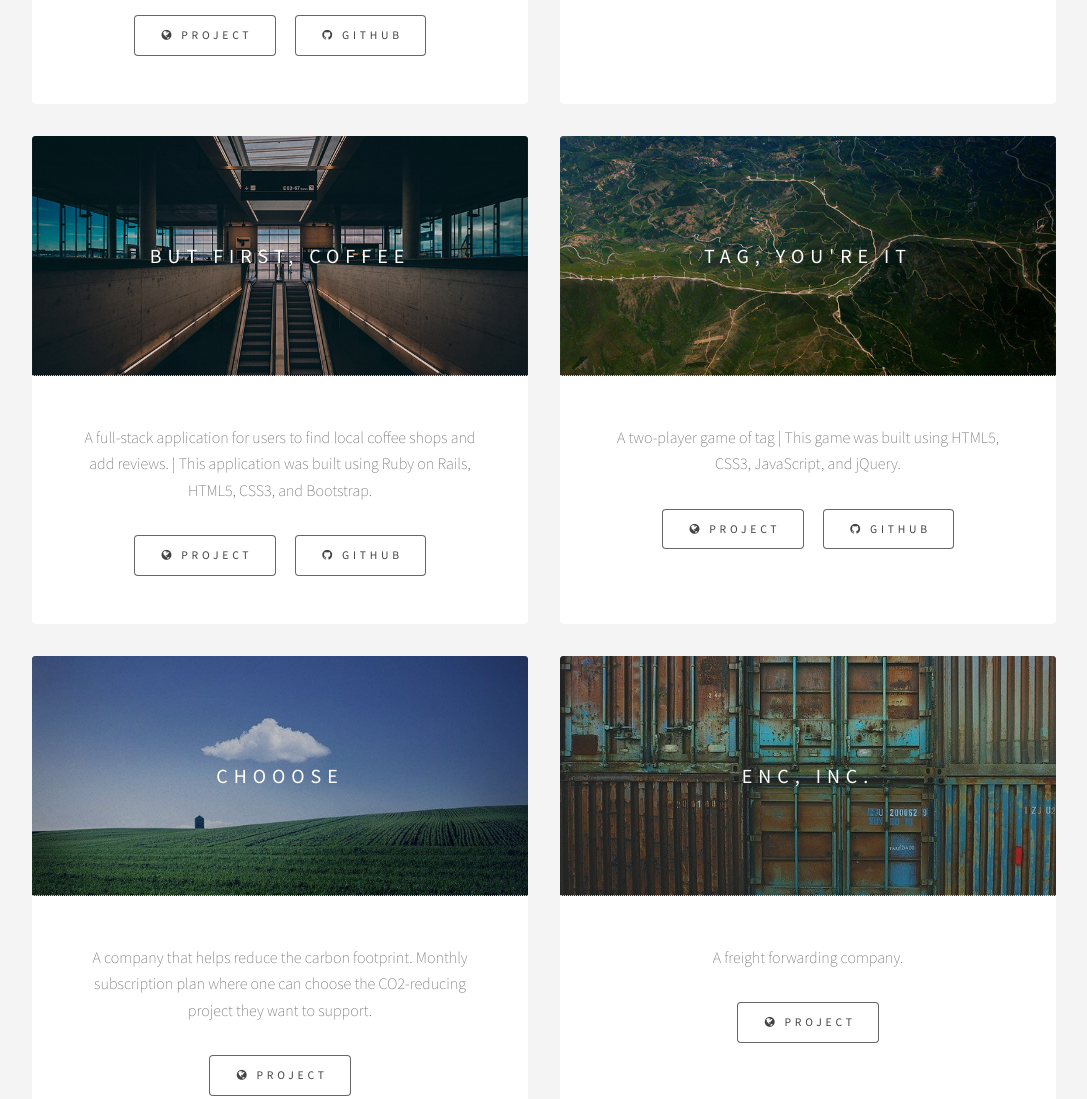
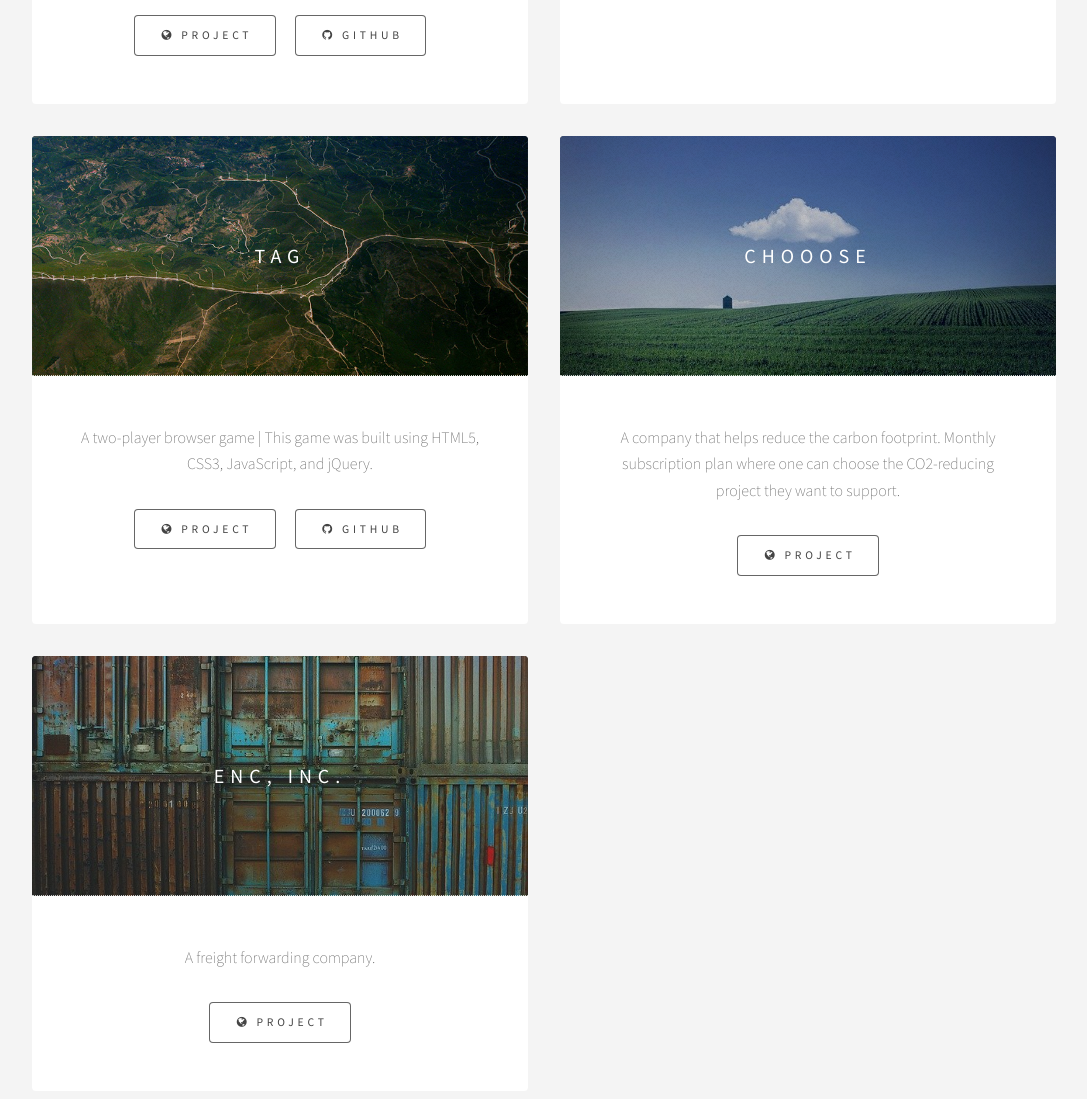
Before and after one commit to haroldseo/portfolio, a plain HTML site: page index.html in a window 1280 px wide. Shown: the part 2360-3459 px from the top of the page, without its empty margins (96-1183 px from the left). Drawn offline with Linux system fonts and the light colour scheme.

Commit message:
Update Tag Game

```diff
--- a/index.html
+++ b/index.html
@@ -1,4 +1,4 @@
-<!DOCTYPE HTML>
+<!DOCTYPE html>
 <!--
 	Epilogue by TEMPLATED
 	templated.co @templatedco
@@ -12,7 +12,6 @@
     <link rel="stylesheet" href="assets/css/main.css" />
   </head>
   <body>
-
     <!-- Header -->
     <header id="header" class="alt">
       <div class="inner">
@@ -26,16 +25,19 @@
 
     <!-- Wrapper -->
     <div id="wrapper">
-
       <!-- About Me -->
       <section id="intro" class="main">
         <!-- <span class="icon fa-diamond major"></span> -->
-						<img id="profilePic" src="images/profilepic.jpg">
+        <img id="profilePic" src="images/profilepic.jpg" />
         <h2>About Me</h2>
-						<p>Hi, I'm Harold Seo a web developer based in Los Angeles, CA.<br>I have a passion for developing fast, responsive, intuitive, and functional websites.<br>My technical experiences include the latest technologies: JavaScript, HTML5, CSS3, and React.</p>
+        <p>Hi, I'm Harold Seo a web developer based in Los Angeles, CA.<br />I have a passion for developing fast, responsive, intuitive, and functional websites.<br />My technical experiences include the latest technologies: JavaScript, HTML5, CSS3, and React.</p>
         <ul class="icons">
-							<li><a target="_blank" href="https://github.com/haroldseo" class="icon fa-github"><span class="label">GitHub</span></a></li>
-							<li><a target="_blank" href="https://www.linkedin.com/in/haroldseo/" class="icon fa-linkedin"><span class="label">LinkedIn</span></a></li>
+          <li>
+            <a target="_blank" href="https://github.com/haroldseo" class="icon fa-github"><span class="label">GitHub</span></a>
+          </li>
+          <li>
+            <a target="_blank" href="https://www.linkedin.com/in/haroldseo/" class="icon fa-linkedin"><span class="label">LinkedIn</span></a>
+          </li>
         </ul>
       </section>
 
@@ -62,8 +64,8 @@
                 <li>Node.js</li>
                 <li>Express</li>
                 <li>jQuery</li>
+                <li>Bootstrap</li>
                 <!--<li>Rails</li> -->
-										<li>Bootstrap</li>
               </ul>
             </div>
             <div class="techs">
@@ -78,10 +80,10 @@
               <ul>
                 <li>Git/GitHub</li>
                 <li>Heroku</li>
+                <li>AJAX</li>
+                <li>WordPress</li>
                 <!-- <li>AWS</li> -->
-										<li>AJAX</li>
                 <!-- <li>SASS</li> -->
-										<li>WordPress</li>
                 <!-- <li>Passport.js</li> -->
                 <!-- <li>Socket.io</li> -->
                 <!-- <li>JSON Web Tokens</li> -->
@@ -101,10 +103,16 @@
             <a target="_blank" href="https://sleepy-sands-62959.herokuapp.com/"><img src="images/pic01.jpg" alt="" /></a>
             <h3>ChatApp</h3>
           </header>
-							<p>A web application, for users to communicate through chat. Users have the option of chatting in a global chatroom, private chatroom, or to a ChatBot. | This application was built using HTML5, CSS3, JavaScript, React.js, Node.js, Express, MongoDB, Bootstrap, JWT, Socket.io, and API.AI.</p>
+          <p>
+            A web application, for users to communicate through chat. Users have the option of chatting in a global chatroom, private chatroom, or to a ChatBot. | This application was built using HTML5, CSS3, JavaScript, React.js, Node.js, Express, MongoDB, Bootstrap, JWT, Socket.io, and API.AI.
+          </p>
           <ul class="actions">
-								<li><a target="_blank" href="https://sleepy-sands-62959.herokuapp.com/" class="button"><i class="icon fa-globe"></i> Project</a></li>
-								<li><a target="_blank" href="https://github.com/haroldseo/chatapp" class="button"><i class="icon fa-github"></i> GitHub</a></li>
+            <li>
+              <a target="_blank" href="https://sleepy-sands-62959.herokuapp.com/" class="button"><i class="icon fa-globe"></i> Project</a>
+            </li>
+            <li>
+              <a target="_blank" href="https://github.com/haroldseo/chatapp" class="button"><i class="icon fa-github"></i> GitHub</a>
+            </li>
           </ul>
         </article>
         <!-- <article class="item">
@@ -114,8 +122,12 @@
           </header>
           <p>A web application that alerts you through call or text when you are approaching your destination. | This application was built using Node.js, Express, AJAX, HTML5, CSS3, JavaScript, Passport.js, Bootstrap, MongoDB, Twilio API, and Google Maps API.</p>
           <ul class="actions">
-								<li><a target="_blank" href="https://evening-bastion-15027.herokuapp.com/" class="button"><i class="icon fa-globe"></i> Project</a></li>
-								<li><a target="_blank" href="https://github.com/haroldseo/Dozer" class="button"><i class="icon fa-github"></i> GitHub</a></li>
+            <li>
+              <a target="_blank" href="https://evening-bastion-15027.herokuapp.com/" class="button"><i class="icon fa-globe"></i> Project</a>
+            </li>
+            <li>
+              <a target="_blank" href="https://github.com/haroldseo/Dozer" class="button"><i class="icon fa-github"></i> GitHub</a>
+            </li>
           </ul>
         </article> -->
         <article class="item">
@@ -125,29 +137,39 @@
           </header>
           <p>A portfolio website for a graphic designer | This website was built using Wordpress, JavaScript, HTML5, and CSS3.</p>
           <ul class="actions">
-								<li><a target="_blank" href="https://www.byphillipyang.com/" class="button"><i class="icon fa-globe"></i> Project</a></li>
+            <li>
+              <a target="_blank" href="https://www.byphillipyang.com/" class="button"><i class="icon fa-globe"></i> Project</a>
+            </li>
           </ul>
         </article>
-						<article class="item">
+        <!-- <article class="item">
           <header>
             <a target="_blank" href="https://infinite-earth-17922.herokuapp.com/"><img src="images/pic03.jpg" alt="" /></a>
             <h3>But First, Coffee</h3>
           </header>
           <p>A full-stack application for users to find local coffee shops and add reviews. | This application was built using Ruby on Rails, HTML5, CSS3, and Bootstrap.</p>
           <ul class="actions">
-								<li><a target="_blank" href="https://infinite-earth-17922.herokuapp.com/" class="button"><i class="icon fa-globe"></i> Project</a></li>
-								<li><a target="_blank" href="https://github.com/haroldseo/app-project" class="button"><i class="icon fa-github"></i> GitHub</a></li>
+            <li>
+              <a target="_blank" href="https://infinite-earth-17922.herokuapp.com/" class="button"><i class="icon fa-globe"></i> Project</a>
+            </li>
+            <li>
+              <a target="_blank" href="https://github.com/haroldseo/app-project" class="button"><i class="icon fa-github"></i> GitHub</a>
+            </li>
           </ul>
-						</article>
+        </article> -->
         <article class="item">
           <header>
-								<a target="_blank" href="https://haroldseo.github.io/tag-game-project/"><img src="images/pic04.jpg" alt="" /></a>
-								<h3>Tag, You're It</h3>
+            <a target="_blank" href="https://haroldseo.github.io/TagGame/"><img src="images/pic04.jpg" alt="" /></a>
+            <h3>Tag</h3>
           </header>
-							<p>A two-player game of tag | This game was built using HTML5, CSS3, JavaScript, and jQuery.</p>
+          <p>A two-player browser game | This game was built using HTML5, CSS3, JavaScript, and jQuery.</p>
           <ul class="actions">
-								<li><a target="_blank" href="https://haroldseo.github.io/tag-game-project/" class="button"><i class="icon fa-globe"></i> Project</a></li>
-								<li><a target="_blank" href="https://github.com/haroldseo/tag-game-project" class="button"><i class="icon fa-github"></i> GitHub</a></li>
+            <li>
+              <a target="_blank" href="https://haroldseo.github.io/TagGame/" class="button"><i class="icon fa-globe"></i> Project</a>
+            </li>
+            <li>
+              <a target="_blank" href="https://github.com/haroldseo/TagGame" class="button"><i class="icon fa-github"></i> GitHub</a>
+            </li>
           </ul>
         </article>
         <article class="item">
@@ -157,7 +179,9 @@
           </header>
           <p>A company that helps reduce the carbon footprint. Monthly subscription plan where one can choose the CO2-reducing project they want to support.</p>
           <ul class="actions">
-								<li><a target="_blank" href="https://chooose.today/" class="button"><i class="icon fa-globe"></i> Project</a></li>
+            <li>
+              <a target="_blank" href="https://chooose.today/" class="button"><i class="icon fa-globe"></i> Project</a>
+            </li>
             <!-- <li><a target="_blank" href="https://github.com/haroldseo/tag-game-project" class="button"><i class="icon fa-github"></i> GitHub</a></li> -->
           </ul>
         </article>
@@ -168,7 +192,9 @@
           </header>
           <p>A freight forwarding company.</p>
           <ul class="actions">
-								<li><a target="_blank" href="http://www.enc-inc.net/" class="button"><i class="icon fa-globe"></i> Project</a></li>
+            <li>
+              <a target="_blank" href="http://www.enc-inc.net/" class="button"><i class="icon fa-globe"></i> Project</a>
+            </li>
             <!-- <li><a target="_blank" href="https://github.com/haroldseo/tag-game-project" class="button"><i class="icon fa-github"></i> GitHub</a></li> -->
           </ul>
         </article>
@@ -178,20 +204,27 @@
       <section id="cta" class="main special">
         <h2>Contact</h2>
         <ul class="actions">
-							<li><a href="mailto:harold.seo.612@gmail.com" class="button big"><i class="icon fa-envelope"></i> Email</a></li>
-							<li><a target="_blank" href="./harold-seo-resume.pdf" class="button big"><i class="icon fa-file-text"></i> Resume</a></li>
+          <li>
+            <a href="mailto:harold.seo.612@gmail.com" class="button big"><i class="icon fa-envelope"></i> Email</a>
+          </li>
+          <li>
+            <a target="_blank" href="./harold-seo-resume.pdf" class="button big"><i class="icon fa-file-text"></i> Resume</a>
+          </li>
         </ul>
       </section>
 
       <!-- Footer -->
       <footer id="footer">
         <ul class="icons">
-							<li><a target="_blank" href="https://github.com/haroldseo" class="icon fa-github"><span class="label">GitHub</span></a></li>
-							<li><a target="_blank" href="https://www.linkedin.com/in/haroldseo/" class="icon fa-linkedin"><span class="label">LinkedIn</span></a></li>
+          <li>
+            <a target="_blank" href="https://github.com/haroldseo" class="icon fa-github"><span class="label">GitHub</span></a>
+          </li>
+          <li>
+            <a target="_blank" href="https://www.linkedin.com/in/haroldseo/" class="icon fa-linkedin"><span class="label">LinkedIn</span></a>
+          </li>
         </ul>
         <p class="copyright">&copy; Harold Seo 2017</p>
       </footer>
-
     </div>
 
     <!-- Modal -->
@@ -209,6 +242,5 @@
     <script src="assets/js/skel.min.js"></script>
     <script src="assets/js/util.js"></script>
     <script src="assets/js/main.js"></script>
-
   </body>
 </html>
```
Lines whose indentation alone changed are shown as unchanged.
